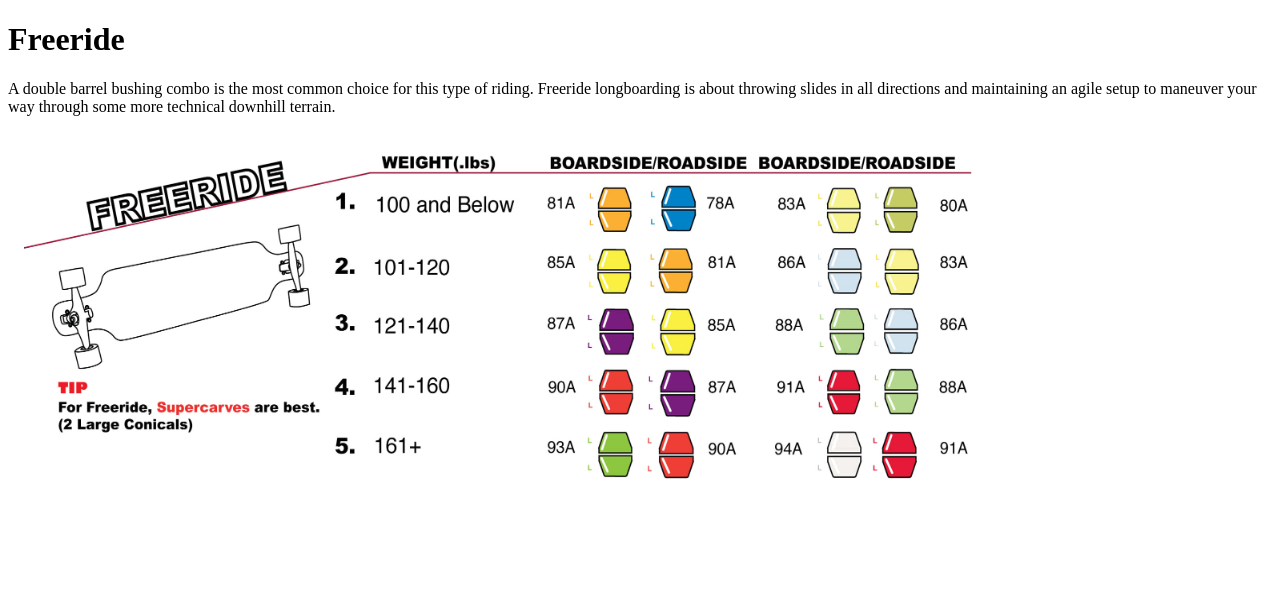
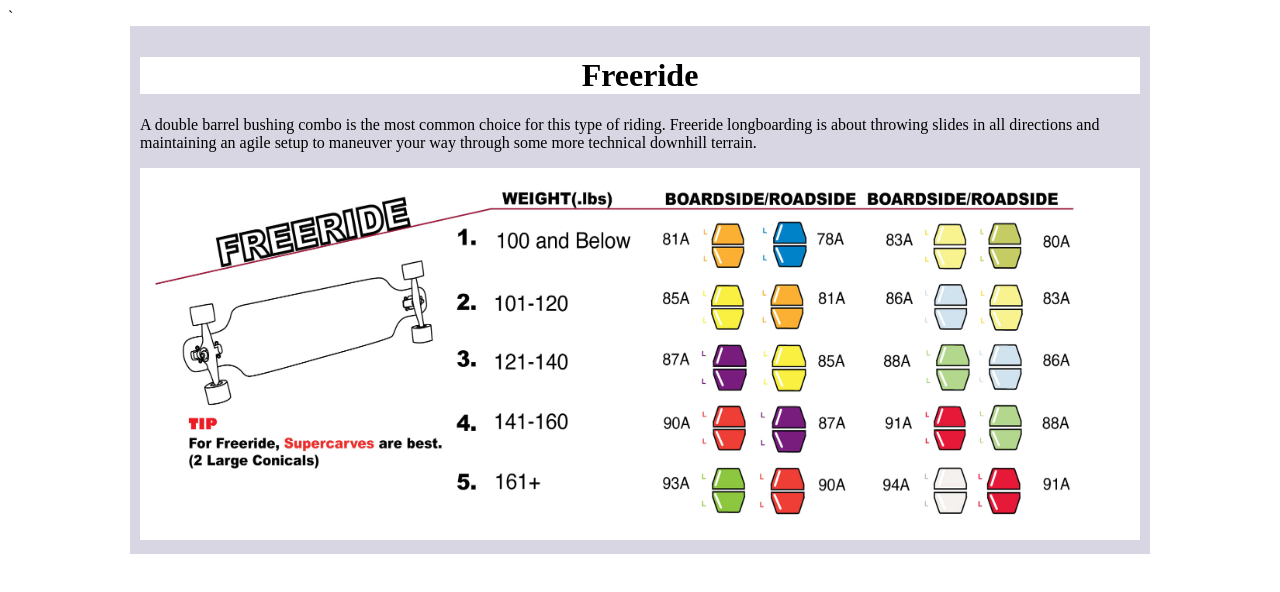
Before and after one commit to kriger9/personal-project, a plain HTML site: page freeride.html in a window 1280 px wide. Drawn offline with Linux system fonts and the light colour scheme.

Commit message:
Update freeride.html

```diff
--- a/freeride.html
+++ b/freeride.html
@@ -1,15 +1,22 @@
 <!doctype html>
 <html>
 	<head>
-		<title>
-			Bushing Selector
-		</title>
+		<title>Bushing Selector</title>
+	`	<link rel="stylesheet" type="text/css" href="style.css">
 	</head>
 	<body>
-		<h1>Freeride</h1>
-		<p>A double barrel bushing combo is the most common choice for this type of riding.
-		Freeride longboarding is about throwing slides in all directions and maintaining an agile setup
-		to maneuver your way through some more technical downhill terrain.</p>
-		<img src="freeride.jpg" height="372px" width="1032px">
+		<div id="container">
+		<div id="header">
+			<center><h1>Freeride</h1></center>
+		</div>
+		<div id="mainTwo">
+			<p>A double barrel bushing combo is the most common choice for this type of riding.
+			Freeride longboarding is about throwing slides in all directions and maintaining an agile setup
+			to maneuver your way through some more technical downhill terrain.</p>
+		</div>
+		<div id="picture">
+			<img src="freeride.jpg" height="372px" width="1000px">
+		</div>
+		</div>
 	</body>
 </html>
```
